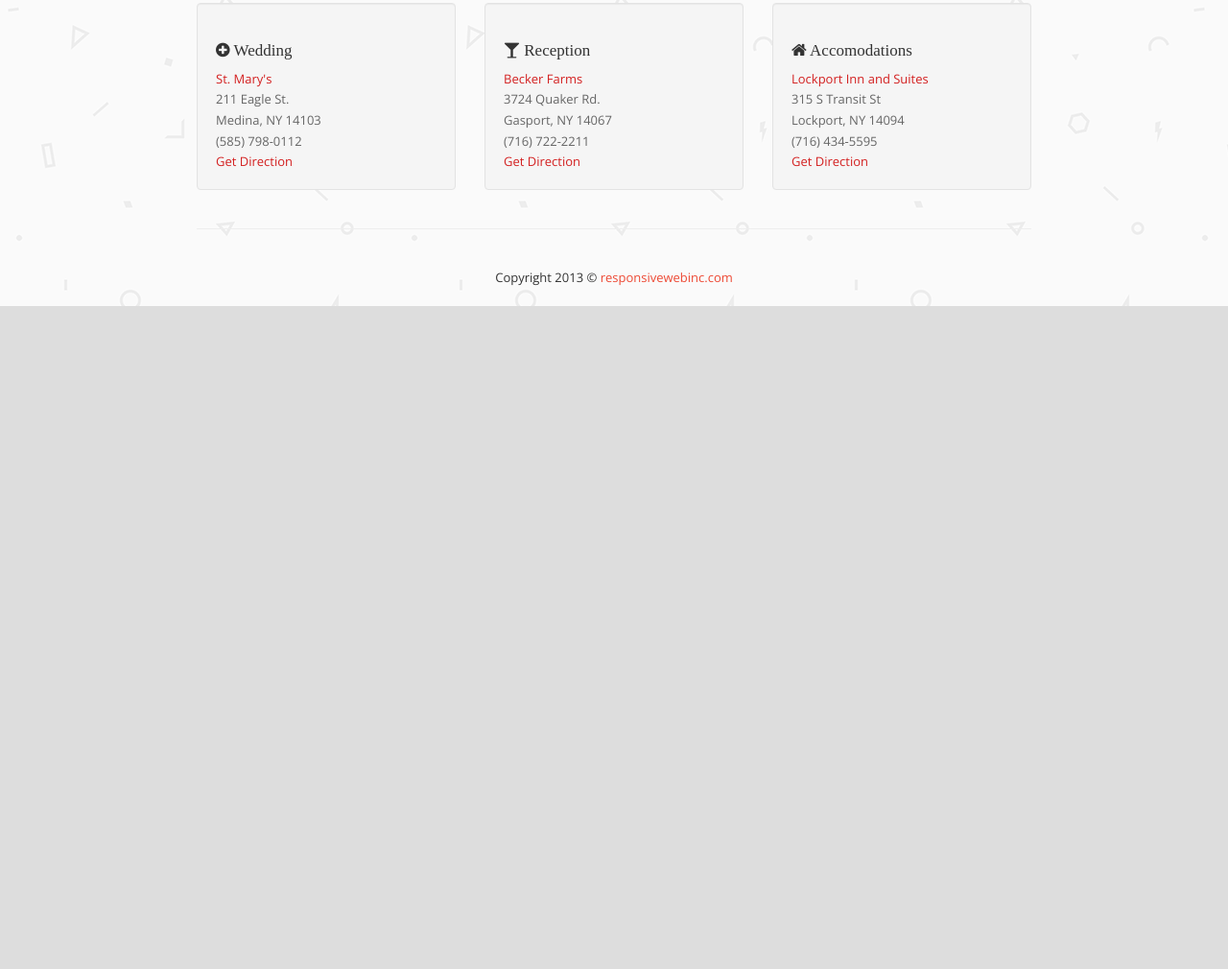
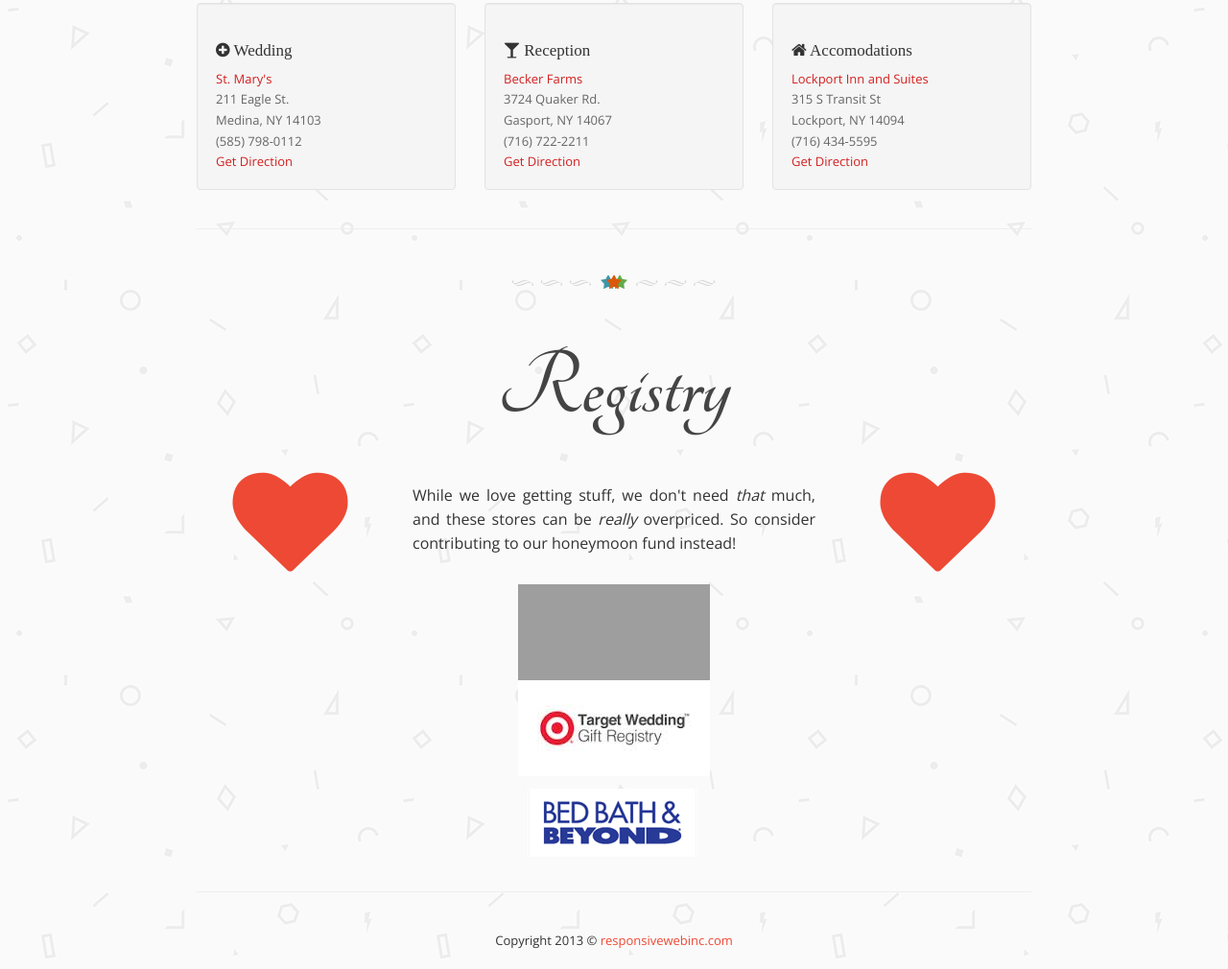
Before and after one commit to tcgarvin/ashleyandtim.us, a plain HTML site: page index.html in a window 1280 px wide. Shown: the part 2189-3199 px from the top of the page at 96% size. Before the commit the page ends 2508 px from the top, so only its background shows below. Drawn offline with nearby package versions, Linux system fonts and the light colour scheme; grey boxes are pictures that could not be loaded; a web font is replaced by a local one.

Commit message:
Added Registry.

```diff
--- a/css/style.css
+++ b/css/style.css
@@ -441,6 +441,14 @@ hr{
 	color:#ed4934;
 }
 
+.registry .registryintro {
+    margin-bottom:30px;
+    margin-top:20px;
+    font-size: 16px;
+    line-height: 25px;
+    text-align: justify;
+}
+
 /* Footer */
 
 .footer{
--- a/index.html
+++ b/index.html
@@ -112,9 +112,9 @@
                             <p class="text-center maidofhonor">Lydia Dear</p>
                             <h3 class="aboutsection text-center">and Flower Girls</h3>
                             <ul class="list-unstyled text-center maids">
+                              <li>Heather Burke</li>
                               <li>Olivia Fitzmaurice</li>
                               <li>Ava Fitzmaurice</li>
-                              <li>Heather Burke</li>
                             </ul>
 						</div>
 					</div>
@@ -258,49 +258,30 @@
 		<!-- RSVP Ends -->
 
 		<!-- Registry Starts -->
-        <!--
 		<div class="registry">
 			<div class="container">
 				<div class="bor"></div>
 				<h1>Registry</h1>
 
 				<div class="row">
-					<div class="col-md-3 col-sm-3">
+					<div class="col-md-3 col-sm-3 hidden-xs">
 						<div class="heart">
 							<i class="fa fa-heart"></i>
 						</div>
 					</div>
 					<div class="col-md-6 col-sm-6">
-						<div class="well">
-							<p>Nulla facilisi. Sed justo dui, scelerisque ut consectetur vel, eleifend id erat.Morbi auctor adipiscing tempor.</p>
-							<form class="form-horizontal" role="form">
-							    <div class="form-group">
-									<label class="control-form col-md-3" for="name">Name</label>
-									<div class="col-md-9">
-										<input type="text" class="form-control" id="name">
-									</div>
-								</div>
-								<div class="form-group">
-									<label class="control-form col-md-3" for="email">Email</label>
-									<div class="col-md-9">
-										<input type="text" class="form-control" id="email">
-									</div>
-								</div>
-								<div class="form-group">
-									<label class="control-form col-md-3" for="attentive">Attending?</label>
-									<div class="col-md-9">
-										<input type="text" class="form-control" id="attentive">
-									</div>
-								</div>
-								<div class="form-group">
-									<div class="col-md-9 col-md-offset-3">
-									<input type="button" class="btn btn-danger" value="Submit">
-									</div>
-								</div>
-							</form>
-						</div>
+					    <p class="registryintro">While we love getting stuff, we don't need <em>that</em> much, and these stores can be <em>really</em> overpriced. So consider contributing to our honeymoon fund instead!</p>
+                        <div class="registrywrapper">
+                            <div style="width:200px;margin:0 auto;"><a href="http://www.honeyfund.com/wedding/ashleytim" style="text-align:left;background:url('http://www.honeyfund.com/share/honeyfund3.png') no-repeat;display:block;width:200px;height:100px;text-indent:-9999em;">Visit our honeyfund</a></div>
+                        </div>
+                        <div class="registrywrapper">
+                            <div style="width:200px;margin:0 auto;"><a href="http://www.target.com/gift-registry/giftgiver?registryId=gouEsULJOi1OAO43laVi0g&registryType=WEDDING" style="text-align:left;background:url('/img/target.jpg') no-repeat;display:block;width:200px;height:100px;text-indent:-9999em;">Visit our Registry at Target</a></div>
+                        </div>
+                        <div class="registrywrapper">
+                            <div style="width:200px;margin:0 auto;"><a href="http://www.bedbathandbeyond.com/store/giftregistry/view_registry_guest.jsp?eventType=Wedding&registryId=541285781" style="text-align:left;background:url('/img/bbb.png') no-repeat;display:block;width:200px;height:100px;text-indent:-9999em;">Visit our Registry at Bed Bath and Beyond</a></div>
+                        </div>
 					</div>
-					<div class="col-md-3 col-sm-3">
+					<div class="col-md-3 col-sm-3 hidden-xs">
 						<div class="heart">
 							<i class="fa fa-heart"></i>
 						</div>
@@ -309,7 +290,6 @@
 				<hr>
 			</div>
 		</div>
-        -->
 
 		<!-- Registry Ends -->
 
```
Also changed, not shown: img/bbb.png (added), img/target.jpg (added).
